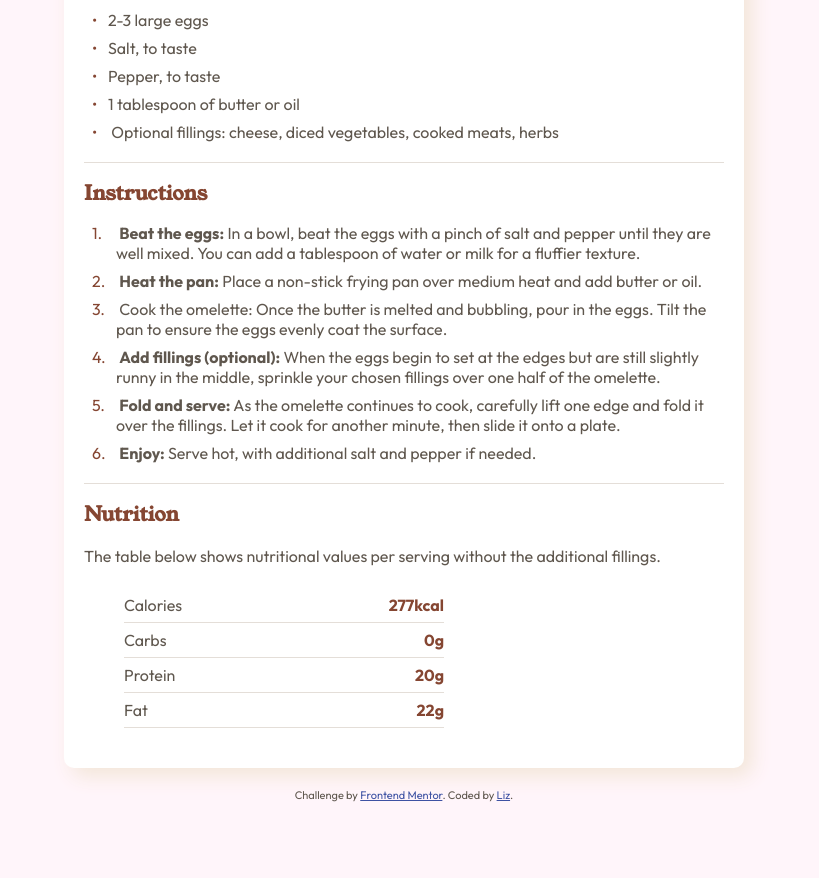
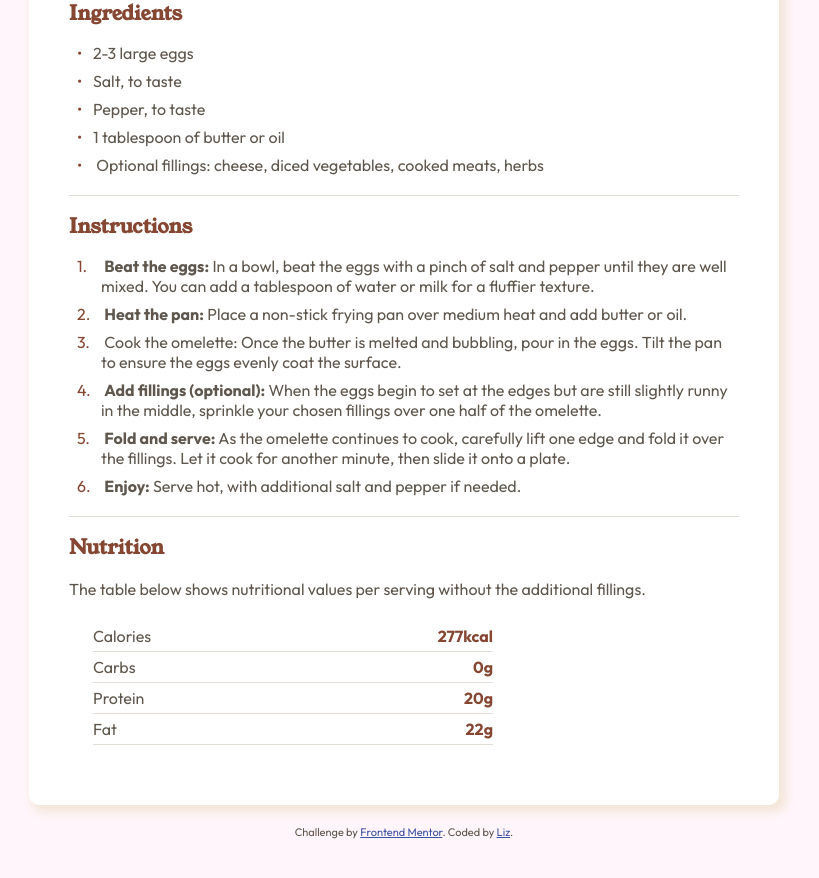
Before and after one commit to Coder-Liz/recipe-page-main, a plain HTML site: page index.html in a window 1280 px wide. Shown: the part 734-1612 px from the top of the page, without its empty margins (236-1055 px from the left). Drawn offline with Linux system fonts and the light colour scheme.

Commit message:
Update index.html & style.css

```diff
--- a/index.html
+++ b/index.html
@@ -33,7 +33,7 @@
           <img
             class="recipe__image"
             src="/images/image-omelette.jpeg"
-            alt="photo of omelette in a plate"
+            alt="A golden-brown omelette on a white plate, garnished with herbs"
             width="1312"
             height="600"
           />
@@ -105,10 +105,12 @@
               additional fillings.
             </p>
             <div class="border-bottom-wrapper">
-              <p class="border-bottom">Calories<span>277kcal</span></p>
-              <p class="border-bottom">Carbs<span>0g</span></p>
-              <p class="border-bottom">Protein<span>20g</span></p>
-              <p class="border-bottom">Fat<span>22g</span></p>
+              <ul>
+                <li class="border-bottom">Calories <span>277kcal</span></li>
+                <li class="border-bottom">Carbs <span>0g</span></li>
+                <li class="border-bottom">Protein <span>20g</span></li>
+                <li class="border-bottom">Fat <span>22g</span></li>
+              </ul>
             </div>
           </div>
         </div>
--- a/style.css
+++ b/style.css
@@ -52,6 +52,7 @@
 img {
   display: block;
   height: auto;
+  box-shadow: 2px 2px 4px var(--stone-100);
 }
 
 body {
@@ -73,14 +74,21 @@ h2 {
   color: var(--brown-800);
 }
 
-.wrapper {
+.recipe__wrapper {
+  display: grid;
   width: calc(100% - 2.5rem);
-  max-width: 680px;
+  max-width: 750px;
   margin: 0 auto;
   padding: 20px;
   border-radius: 10px;
   background: var(--white);
-  box-shadow: 8px 8px 20px var(--stone-100);
+  box-shadow: 5px 5px 10px 2px var(--stone-100);
+}
+
+@media screen and (min-width: 600px) {
+  .recipe__wrapper {
+    padding: 40px;
+  }
 }
 
 .recipe__image {
@@ -186,18 +194,14 @@ ol {
   padding-block: 20px;
 }
 
-.border-bottom-wrapper {
-  width: 100%;
-  max-width: 400px;
-  padding-inline: 40px;
-}
-
 .border-bottom {
   display: flex;
   justify-content: space-between;
   align-items: center;
   border-bottom: 1px solid var(--stone-150);
   padding: 5px 0;
+  width: 100%;
+  max-width: 400px;
 }
 
 .recipe__nutrition span {
```
